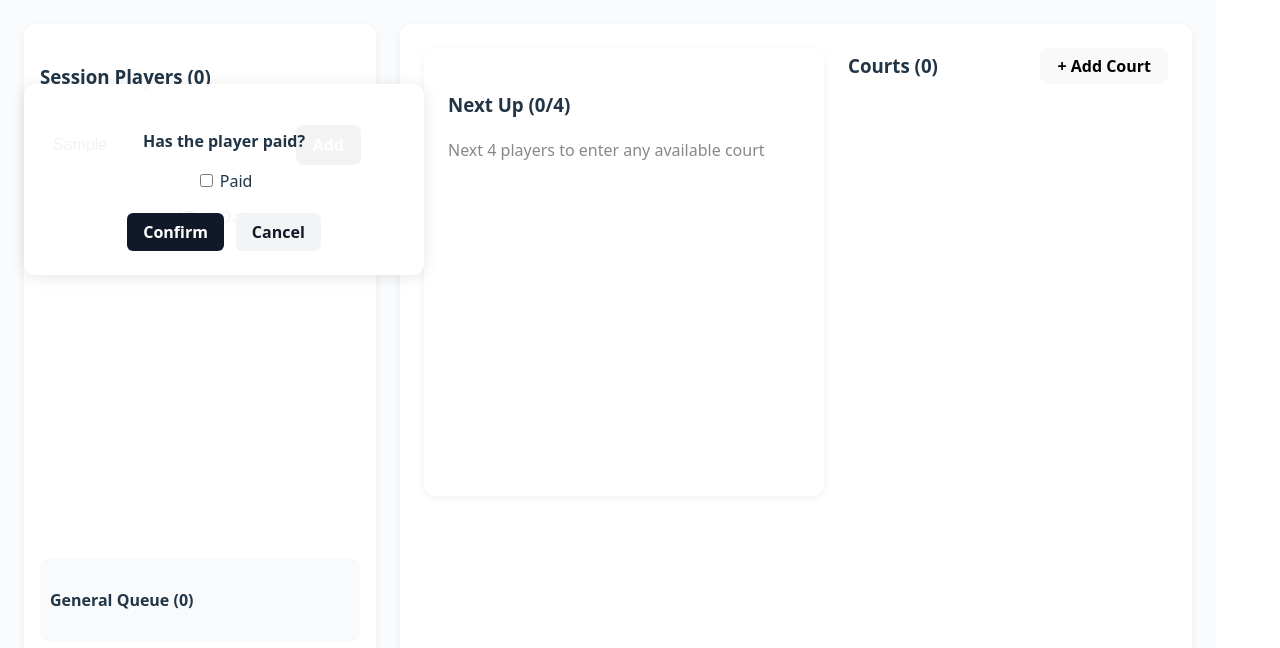
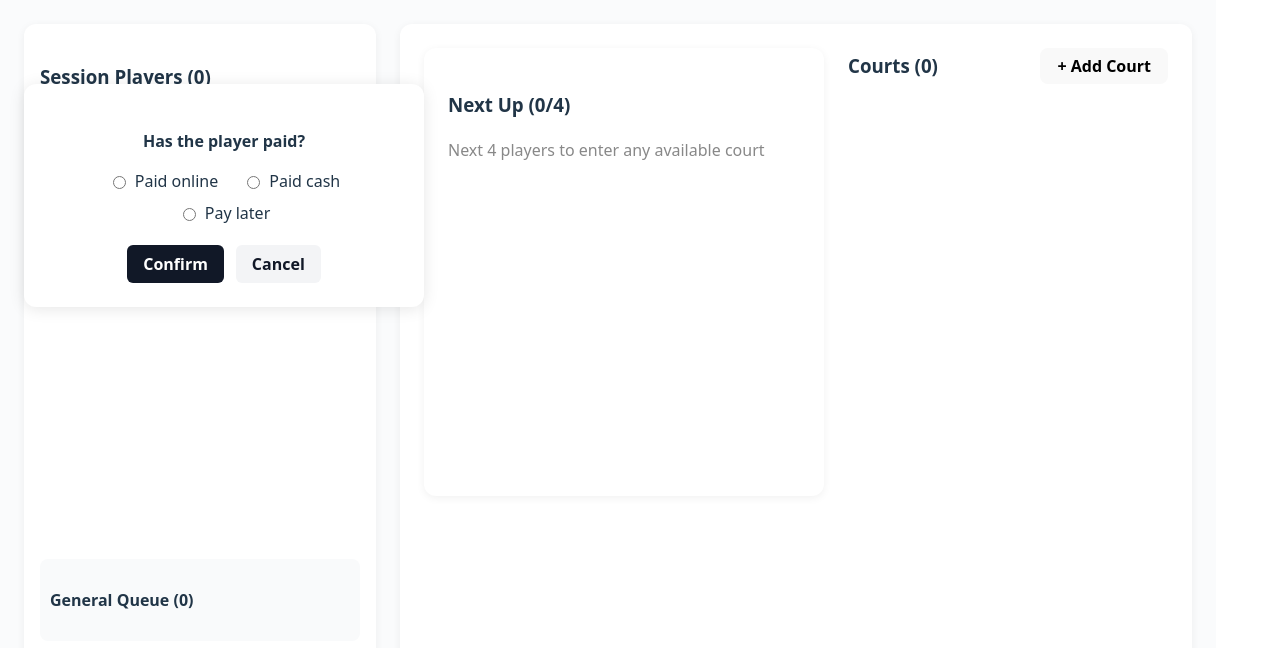
Before and after one commit to ghf4336/PaddleStack, a React (Vite) app in the folder client/: page / in a window 1280 px wide. Both pictures are taken after typing "Sample" into the empty fields and a click on the button "Add". Shown: the top 648 px of the page. Built offline with nearby package versions, Linux system fonts and the light colour scheme.

Commit message:
Add new payment options

```diff
--- a/client/src/PaidModal.jsx
+++ b/client/src/PaidModal.jsx
@@ -1,6 +1,30 @@
-import React from 'react';
+
+import React, { useState, useEffect } from 'react';
+
+const PAID_OPTIONS = [
+  { value: 'online', label: 'Paid online', paid: true },
+  { value: 'cash', label: 'Paid cash', paid: true },
+  { value: 'later', label: 'Pay later', paid: false },
+];
 
 function PaidModal({ show, hasPaid, onPaidChange, onConfirm, onCancel }) {
+  const [selected, setSelected] = useState(null);
+
+  useEffect(() => {
+    // Reset selection when modal opens
+    if (show) setSelected(null);
+  }, [show]);
+
+  const handleRadioChange = (val) => {
+    setSelected(val);
+    const paid = val === 'online' || val === 'cash';
+    onPaidChange(paid);
+  };
+
+  const handleConfirm = () => {
+    if (selected) onConfirm();
+  };
+
   if (!show) return null;
   return (
     <div style={{
@@ -9,7 +33,7 @@ function PaidModal({ show, hasPaid, onPaidChange, onConfirm, onCancel }) {
       left: 0,
       width: '100%',
       zIndex: 10,
-      background: 'rgba(255,255,255,0.95)',
+      background: '#fff', // Opaque background
       boxShadow: '0 2px 16px rgba(0,0,0,0.10)',
       borderRadius: 12,
       padding: 24,
@@ -19,16 +43,34 @@ function PaidModal({ show, hasPaid, onPaidChange, onConfirm, onCancel }) {
       minHeight: 120
     }}>
       <h4 style={{ marginBottom: 16 }}>Has the player paid?</h4>
-      <label style={{ fontSize: 16, marginBottom: 20 }}>
-        <input
-          type="checkbox"
-          checked={hasPaid}
-          onChange={e => onPaidChange(e.target.checked)}
-        />{' '}
-        Paid
-      </label>
+      <div style={{ display: 'flex', gap: 24, marginBottom: 8 }}>
+        {PAID_OPTIONS.slice(0,2).map(opt => (
+          <label key={opt.value} style={{ fontSize: 16, display: 'flex', alignItems: 'center', gap: 6 }}>
+            <input
+              type="radio"
+              name="paid-option"
+              value={opt.value}
+              checked={selected === opt.value}
+              onChange={() => handleRadioChange(opt.value)}
+            />
+            {opt.label}
+          </label>
+        ))}
+      </div>
+      <div style={{ marginBottom: 20 }}>
+        <label style={{ fontSize: 16, display: 'flex', alignItems: 'center', gap: 6 }}>
+          <input
+            type="radio"
+            name="paid-option"
+            value="later"
+            checked={selected === 'later'}
+            onChange={() => handleRadioChange('later')}
+          />
+          Pay later
+        </label>
+      </div>
       <div style={{ display: 'flex', gap: 12 }}>
-        <button onClick={onConfirm} className="confirm-btn">Confirm</button>
+        <button onClick={handleConfirm} className="confirm-btn" disabled={!selected}>Confirm</button>
         <button onClick={onCancel} className="cancel-btn">Cancel</button>
       </div>
     </div>
```
